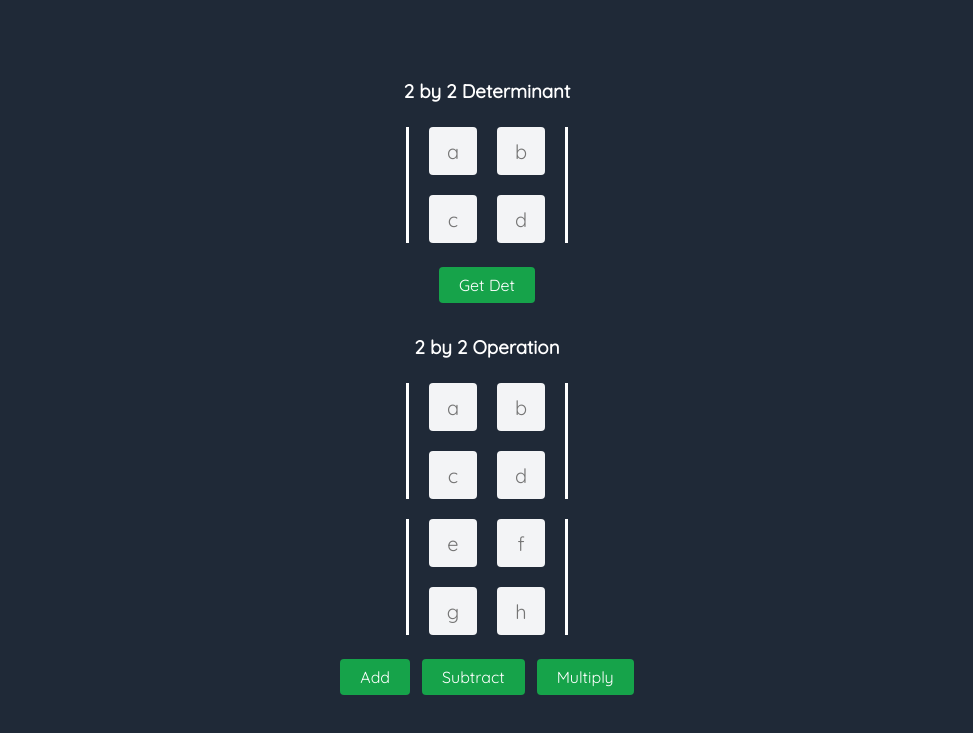
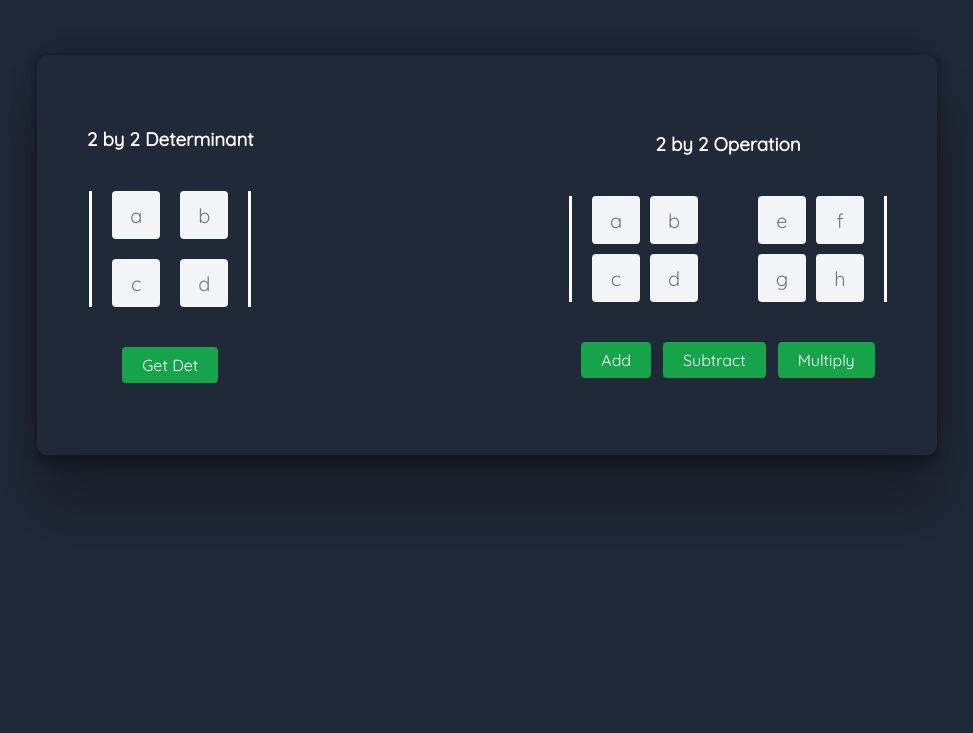
Before and after one commit to Habib-0007/Matrices, a plain HTML site: page index.html in a window 1280 px wide. Shown: the part 55-788 px from the top of the page, without its empty margins (153-1126 px from the left). Drawn offline with Linux system fonts and the light colour scheme.

Commit message:
STYLE: i added the media query for the desktop screens and some modification to make it fit in

```diff
--- a/css/index.css
+++ b/css/index.css
@@ -121,6 +121,7 @@ header h1 {
 	align-items: center;
 	flex-direction: column;
 	gap: 20px;
+	border: 2px ;
 }
 
 .two-matrix .oper .do-oper-left,
@@ -132,7 +133,8 @@ header h1 {
 .two-matrix .oper div {
 	display: grid;
 	grid-template-columns: repeat(2, auto);
-	grid-gap: 20px;
+	grid-gap: 10px;
+
 }
 
 .two-matrix .oper div.hide,
@@ -184,3 +186,48 @@ header h1 {
 	font-size: 16px;
 	border-radius: 4px;
 }
+
+/* Media query for desktop screens */
+
+@media screen and (min-width: 768px) {
+	.two-matrix {
+		max-width: 900px;
+		height: 50vh;
+		flex-direction: row;
+		padding-block: 48px;
+		padding: 50px;
+		border-radius: 10px;
+		background-color: var(--grey);
+		box-shadow: rgba(0, 0, 0, 0.25) 0px 54px 55px,
+		 rgba(0, 0, 0, 0.12) 0px -12px 30px, rgba(0, 0, 0, 0.12)
+		  0px 4px 6px, rgba(0, 0, 0, 0.17)
+		 0px 12px 13px, rgba(0, 0, 0, 0.09) 0px -3px 5px;
+	}
+
+	.two-matrix .det {
+
+		gap: 40px;
+	}
+
+	.two-matrix .oper {
+		gap: 40px;
+	}
+
+	.two-matrix .oper .do-oper {
+		flex-direction: row;
+	}
+
+
+	.two-matrix .oper .do-oper-left,
+	.two-matrix .oper .do-oper-right {
+		border-inline: 0;
+	}
+
+	.two-matrix .oper .do-oper-left {
+		border-inline-start: 3px solid var(--white);
+	}
+
+	.two-matrix .oper .do-oper-right {
+		border-inline-end: 3px solid var(--white);
+	}
+}
```
